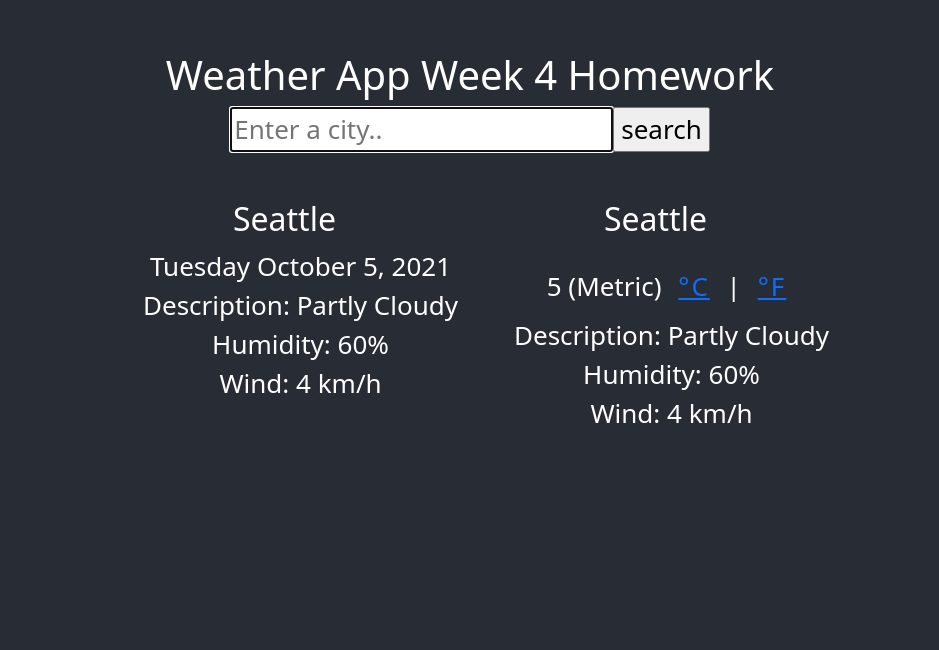
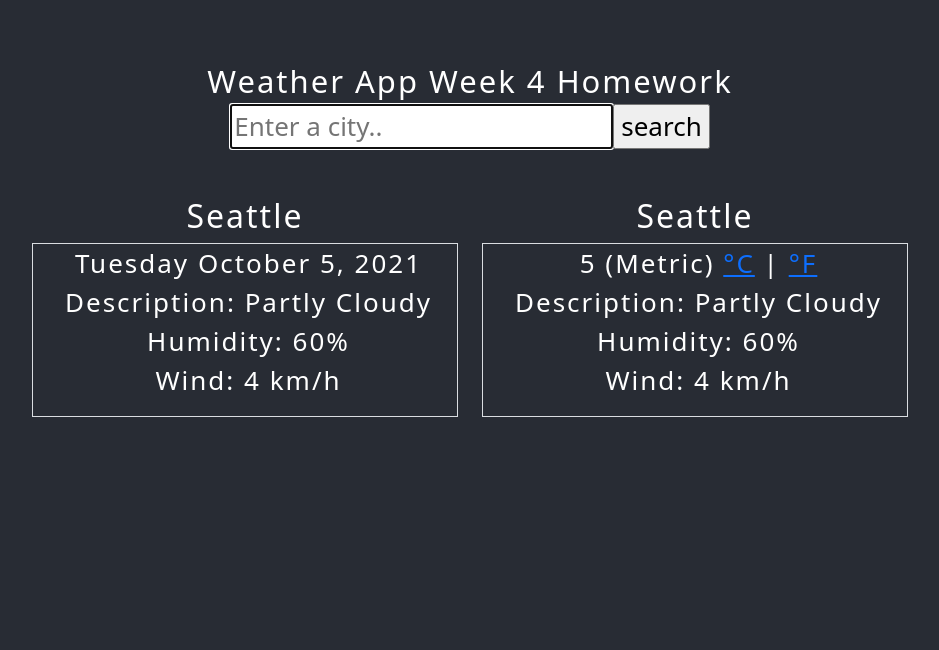
Before and after one commit to Giggles999/weather-react, a React (Create React App) app: page / in a window 1280 px wide. Shown: the part 150-800 px from the top of the page, without its empty margins (170-1109 px from the left). Built offline with nearby package versions, Linux system fonts and the light colour scheme.

Commit message:
update css

```diff
--- a/src/App.css
+++ b/src/App.css
@@ -11,10 +11,8 @@
   justify-content: center;
   font-size: calc(10px + 2vmin);
   color: white;
-}
-
-.App-link {
-  color: #61dafb;
+  font-weight: 100;
+  letter-spacing: 2px;
 }
 
 .App-body {
@@ -22,6 +20,28 @@
   min-height: 20vh;
 }
 
+.App h1{
+  font-size: calc(15px + 2vmin);
+  font-weight: 500;
+  line-height: 29px;
+}
+
 li {
   list-style: none;
+  text-align: center;
 }
+
+p {
+  border: 1px solid #dadde1;
+  padding: 0px 25px 0px 0px;
+}
+
+a,
+a:active,
+a:hover,
+a:visited {
+  display: inline-block;
+  text-decoration: none;
+  transition: 0.2s;
+  color: blueviolet;
+}
--- a/src/App.js
+++ b/src/App.js
@@ -11,8 +11,8 @@ function App() {
     <h1> Weather App Week 4 Homework </h1>
         <Search />
 
-<div class="row mt-5">
-  <div class="col-md-6">
+<div class="row mt-5" >
+  <div class="col-md-6" >
     <h2>Seattle</h2>
     <p><ul>
       <li>Tuesday October 5, 2021 </li>
--- a/src/Overview.css
+++ b/src/Overview.css
@@ -1,15 +0,0 @@
-
-
-  a,
-  a:active,
-  a:hover,
-  a:visited {
-    display: inline-block;
-    padding: 10px;
-    text-decoration: none;
-    font-weight: 500;
-    margin-top: 10px;
-    letter-spacing: 2px;
-    transition: 0.2s;
-    color: blueviolet;
-  }
```
